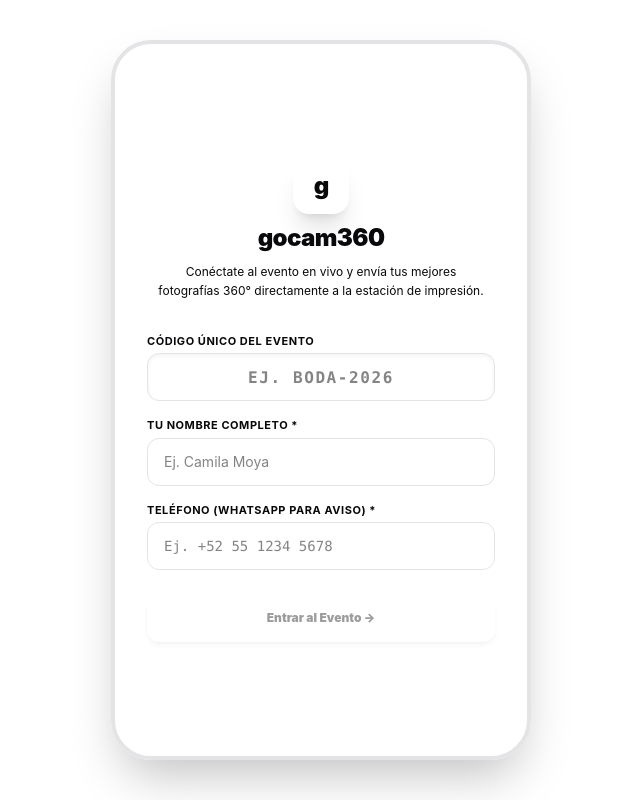
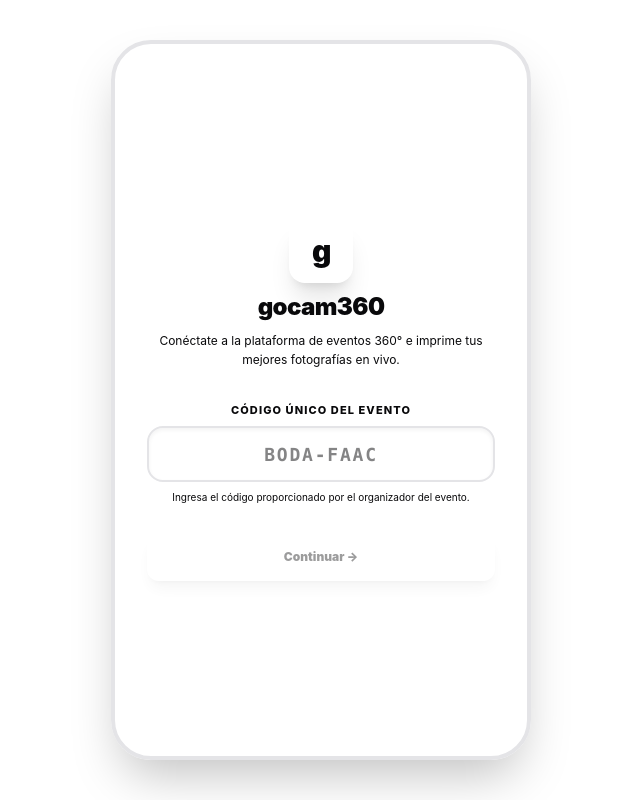
Before and after one commit to danielmoya98/gocam360-angular-app, an Angular app: page /guest/event-join in a window 1280 px wide. Shown: the whole page, without its empty margins (319-959 px from the left). Built offline with nearby package versions, Linux system fonts and the light colour scheme.

Commit message:
ui del invitado

```diff
--- a/src/app/pages/guest/guest-event-join.page.html
+++ b/src/app/pages/guest/guest-event-join.page.html
@@ -8,54 +8,148 @@
       <div class="w-16 h-1.5 bg-border rounded-full"></div>
     </div>
 
-    <!-- ==================== PASO 1: LOGIN / AUTOTYPE CÓDIGO ==================== -->
-    @if (currentStep() === 'LOGIN') {
-      <div class="flex-1 flex flex-col p-6 sm:p-8 pt-14 animate-in slide-in-from-right-4 duration-300">
+    <!-- ==================== PASO 1: CÓDIGO ÚNICO DE EVENTO ==================== -->
+    @if (currentStep() === 'STEP_1_CODE') {
+      <div class="flex-1 flex flex-col p-6 sm:p-8 pt-12 animate-in fade-in zoom-in-95 duration-300">
 
         <div class="flex-1 flex flex-col justify-center space-y-6">
 
           <!-- Brand Icon Header -->
           <div class="text-center space-y-2">
-            <div class="w-14 h-14 bg-foreground text-background font-black text-2xl rounded-2xl flex items-center justify-center mx-auto shadow-xl tracking-tighter">
+            <div class="w-16 h-16 bg-foreground text-background font-black text-3xl rounded-2xl flex items-center justify-center mx-auto shadow-xl tracking-tighter">
               g
             </div>
             <h1 class="text-2xl font-black tracking-tight text-foreground">gocam360</h1>
             <p class="text-xs text-muted-foreground leading-relaxed px-2">
-              Conéctate al evento en vivo y envía tus mejores fotografías 360° directamente a la estación de impresión.
+              Conéctate a la plataforma de eventos 360° e imprime tus mejores fotografías en vivo.
             </p>
           </div>
 
-          <!-- Formulario de Ingreso de Invitado -->
-          <form (submit)="onJoinSubmit(); $event.preventDefault()" class="space-y-4 pt-2">
+          <!-- Formulario de Código del Evento -->
+          <form (submit)="validateEventCode(); $event.preventDefault()" class="space-y-5 pt-2">
 
-            <!-- CÓDIGO DE ACCESO CÓN ANIMACIÓN AUTOTYPE -->
-            <div class="space-y-1">
-              <label class="text-[11px] font-bold text-foreground uppercase tracking-wider block">
-                Código Único del Evento
+            <div class="space-y-2">
+              <label class="text-[11px] font-extrabold text-foreground uppercase tracking-widest text-center block">
+                CÓDIGO ÚNICO DEL EVENTO
               </label>
+
               <div class="relative">
                 <input
                   type="text"
                   [value]="displayEventCode()"
                   (input)="onManualCodeInput($event)"
-                  placeholder="EJ. BODA-2026"
-                  class="w-full h-12 bg-muted/30 border border-border rounded-xl px-4 font-mono font-black text-foreground text-center uppercase tracking-widest text-base focus:outline-none focus:border-foreground transition-all shadow-inner"
+                  placeholder="BODA-FAAC"
+                  class="w-full h-14 bg-muted/30 border-2 border-border focus:border-foreground rounded-2xl px-4 font-mono font-black text-foreground text-center uppercase tracking-widest text-lg focus:outline-none transition-all shadow-inner"
                 />
                 @if (isAutoTyping()) {
-                  <span class="absolute right-3 top-3.5 flex h-2 w-2">
+                  <span class="absolute right-3.5 top-4.5 flex h-2.5 w-2.5">
                     <span class="animate-ping absolute inline-flex h-full w-full rounded-full bg-emerald-400 opacity-75"></span>
-                    <span class="relative inline-flex rounded-full h-2 w-2 bg-emerald-500"></span>
+                    <span class="relative inline-flex rounded-full h-2.5 w-2.5 bg-emerald-500"></span>
                   </span>
                 }
               </div>
+
               @if (isAutoTyping()) {
-                <p class="text-[10px] text-emerald-400 font-mono text-center animate-pulse">⚡ Código escaneado por QR autocompletado...</p>
+                <p class="text-[10px] text-emerald-400 font-mono text-center animate-pulse">⚡ Escaneado vía Código QR autocompletado...</p>
+              } @else {
+                <p class="text-[10px] text-muted-foreground text-center">Ingresa el código proporcionado por el organizador del evento.</p>
               }
             </div>
 
-            <!-- NOMBRE DEL INVITADO -->
+            <!-- Botón Validar Código -->
+            <div class="pt-2">
+              <button
+                type="submit"
+                [disabled]="!displayEventCode() || isValidatingCode()"
+                class="w-full h-12 rounded-xl bg-foreground text-background font-black text-xs shadow-lg hover:opacity-90 transition-all active:scale-[0.98] disabled:opacity-40 flex items-center justify-center gap-2 cursor-pointer"
+              >
+                @if (isValidatingCode()) {
+                  <app-icon name="refresh" class="w-4 h-4 animate-spin" />
+                  <span>Verificando Evento...</span>
+                } @else {
+                  <span>Continuar →</span>
+                }
+              </button>
+            </div>
+
+          </form>
+
+        </div>
+
+      </div>
+    }
+
+    <!-- ==================== PASO 2: REGISTRO DE INVITADO CON BRANDING DEL EVENTO ==================== -->
+    @else if (currentStep() === 'STEP_2_GUEST_INFO') {
+      <div class="flex-1 flex flex-col p-6 pt-10 animate-in fade-in slide-in-from-right duration-400">
+
+        <!-- Header con Portada, Logo & Descripción del Evento -->
+        <div class="relative rounded-3xl overflow-hidden shadow-xl mb-4 bg-gradient-to-br from-indigo-950 via-purple-950 to-slate-900 border border-border/60">
+          @if (eventData()?.coverImage) {
+            <img [src]="eventData()?.coverImage" [alt]="eventData()?.name" class="absolute inset-0 w-full h-full object-cover z-0" />
+            <div class="absolute inset-0 bg-gradient-to-t from-card via-card/85 to-black/40 z-0"></div>
+          } @else {
+            <div class="absolute inset-0 bg-gradient-to-tr from-indigo-900/90 via-purple-900/80 to-slate-900 z-0"></div>
+          }
+
+          <div class="relative z-10 p-5 pt-6 text-center space-y-2">
+            <!-- Logo del Evento u Organizador -->
+            <div class="w-16 h-16 rounded-2xl bg-white border border-white/20 p-1 shadow-2xl mx-auto flex items-center justify-center overflow-hidden">
+              @if (eventData()?.logoUrl) {
+                <img [src]="eventData()?.logoUrl" [alt]="eventData()?.name" class="max-w-full max-h-full object-contain" />
+              } @else {
+                <div class="w-full h-full bg-foreground text-background font-black text-xl flex items-center justify-center">
+                  {{ eventData()?.name?.substring(0, 1) || 'G' }}
+                </div>
+              }
+            </div>
+
+            <!-- Título del Evento -->
+            <h2 class="text-xl font-black text-foreground drop-shadow-sm leading-snug">
+              {{ eventData()?.name || 'Bienvenido al Evento' }}
+            </h2>
+
+            <!-- Descripción del Evento -->
+            @if (eventData()?.description) {
+              <p class="text-xs text-muted-foreground line-clamp-2 px-2 leading-relaxed">
+                {{ eventData()?.description }}
+              </p>
+            }
+
+            <!-- Anfitrión y Ubicación -->
+            <div class="flex items-center justify-center gap-2 pt-1">
+              @if (eventData()?.location) {
+                <span class="px-2 py-0.5 rounded-full bg-muted/60 text-muted-foreground text-[10px] font-bold">
+                  📍 {{ eventData()?.location }}
+                </span>
+              }
+              <span class="px-2 py-0.5 rounded-full bg-emerald-500/10 text-emerald-400 text-[10px] font-mono font-bold border border-emerald-500/20">
+                ● CÓDIGO: {{ displayEventCode() }}
+              </span>
+            </div>
+          </div>
+        </div>
+
+        <!-- Formulario de Registro de Invitado -->
+        <form (submit)="onGuestRegisterSubmit(); $event.preventDefault()" class="space-y-3.5 flex-1 flex flex-col justify-between">
+
+          <div class="space-y-3">
+            <div class="flex items-center justify-between">
+              <span class="text-[11px] font-extrabold text-foreground uppercase tracking-wider block">
+                COMPLETA TUS DATOS
+              </span>
+              <button
+                type="button"
+                (click)="currentStep.set('STEP_1_CODE')"
+                class="text-[10px] font-bold text-muted-foreground hover:text-foreground transition-colors cursor-pointer"
+              >
+                ← Cambiar Código
+              </button>
+            </div>
+
+            <!-- Tu Nombre Completo -->
             <div class="space-y-1">
-              <label class="text-[11px] font-bold text-foreground uppercase tracking-wider block">
+              <label class="text-[11px] font-bold text-muted-foreground block">
                 Tu Nombre Completo *
               </label>
               <input
@@ -63,30 +157,38 @@
                 [value]="guestName()"
                 (input)="guestName.set($any($event.target).value)"
                 placeholder="Ej. Camila Moya"
-                class="w-full h-12 bg-muted/30 border border-border rounded-xl px-4 text-sm text-foreground focus:outline-none focus:border-foreground transition-all placeholder:text-muted-foreground/60"
+                class="w-full h-11 bg-muted/30 border border-border rounded-xl px-3.5 text-xs text-foreground focus:outline-none focus:border-foreground transition-all placeholder:text-muted-foreground/60"
               />
             </div>
 
-            <!-- TELÉFONO DE WHATSAPP -->
+            <!-- Teléfono de WhatsApp con Prefijo de Bolivia +591 -->
             <div class="space-y-1">
-              <label class="text-[11px] font-bold text-foreground uppercase tracking-wider block">
+              <label class="text-[11px] font-bold text-muted-foreground block">
                 Teléfono (WhatsApp para Aviso) *
               </label>
+              <div class="flex items-center gap-1.5 border border-border rounded-xl bg-muted/30 overflow-hidden focus-within:border-foreground transition-all">
+                <span class="px-3 py-3 text-xs font-mono font-bold text-foreground bg-muted/60 border-r border-border/80 flex items-center gap-1 shrink-0">
+                  <span>🇧🇴</span>
+                  <span>+591</span>
+                </span>
                 <input
                   type="tel"
                   [value]="guestPhone()"
                   (input)="guestPhone.set($any($event.target).value)"
-                placeholder="Ej. +52 55 1234 5678"
-                class="w-full h-12 bg-muted/30 border border-border rounded-xl px-4 text-sm text-foreground focus:outline-none focus:border-foreground transition-all placeholder:text-muted-foreground/60 font-mono"
+                  placeholder="71234567"
+                  class="flex-1 h-11 bg-transparent px-3 text-xs text-foreground focus:outline-none font-mono placeholder:text-muted-foreground/50"
                 />
               </div>
+              <p class="text-[10px] text-muted-foreground">Te enviaremos una notificación cuando tus fotos impresas estén listas.</p>
+            </div>
+          </div>
 
-            <!-- BOTÓN SUBMIT -->
+          <!-- Botón Conectarse al Evento -->
           <div class="pt-2">
             <button
               type="submit"
-                [disabled]="!displayEventCode() || !guestName() || !guestPhone() || isSubmitting()"
-                class="w-full h-12 rounded-xl bg-foreground text-background font-black text-xs shadow-md hover:opacity-90 transition-all active:scale-[0.98] disabled:opacity-40 flex items-center justify-center gap-2 cursor-pointer"
+              [disabled]="!guestName() || !guestPhone() || isSubmitting()"
+              class="w-full h-12 rounded-xl bg-foreground text-background font-black text-xs shadow-lg hover:opacity-90 transition-all active:scale-[0.98] disabled:opacity-40 flex items-center justify-center gap-2 cursor-pointer"
             >
               @if (isSubmitting()) {
                 <app-icon name="refresh" class="w-4 h-4 animate-spin" />
@@ -98,8 +200,6 @@
           </div>
 
         </form>
-
-        </div>
 
       </div>
     }
--- a/src/app/pages/guest/guest-event-join.page.ts
+++ b/src/app/pages/guest/guest-event-join.page.ts
@@ -7,7 +7,7 @@
 import { GuestExperienceService } from './services/guest-experience.service';
 import { PublicEventDto, PublicFrameDto } from '../../shared/models/event.model';
 
-export type StepType = 'LOGIN' | 'LOADING_EVENT' | 'WELCOME' | 'FRAME' | 'SUCCESS';
+export type StepType = 'STEP_1_CODE' | 'STEP_2_GUEST_INFO' | 'LOADING_EVENT' | 'WELCOME' | 'FRAME' | 'SUCCESS';
 export type { PublicEventDto, PublicFrameDto };
 
 @Component({
@@ -22,13 +22,15 @@
   private readonly _guestService = inject(GuestExperienceService);
   private readonly _toast = inject(ToastService);
 
-  protected readonly currentStep = signal<StepType>('LOGIN');
+  protected readonly currentStep = signal<StepType>('STEP_1_CODE');
   protected readonly currentGuestId = signal<string | null>(null);
   protected readonly displayEventCode = signal('');
   protected readonly guestName = signal('');
   protected readonly guestPhone = signal('');
+  protected readonly phoneCountryCode = signal('+591');
 
   protected readonly isAutoTyping = signal(false);
+  protected readonly isValidatingCode = signal(false);
   protected readonly isSubmitting = signal(false);
   protected readonly isUploading = signal(false);
   protected readonly isCrmSubmitted = signal(false);
@@ -61,9 +63,11 @@
       if (i <= code.length) {
         this.displayEventCode.set(code.substring(0, i));
         i++;
-        this.autoTypeTimeout = setTimeout(typeNextChar, 120);
+        this.autoTypeTimeout = setTimeout(typeNextChar, 100);
       } else {
         this.isAutoTyping.set(false);
+        // Autovalidar código tras completar animación
+        this.validateEventCode();
       }
     };
     typeNextChar();
@@ -71,50 +75,76 @@
 
   onManualCodeInput(event: Event): void {
     const target = event.target as HTMLInputElement;
-    this.displayEventCode.set(target.value.toUpperCase());
+    this.displayEventCode.set(target.value.toUpperCase().trim());
   }
 
-  onJoinSubmit(): void {
-    const code = this.displayEventCode();
-    const name = this.guestName();
-    const phone = this.guestPhone();
-
-    if (!code || !name || !phone) {
-      this._toast.error('Campos incompletos', 'Ingresa el código del evento, tu nombre y teléfono');
+  // Paso 1: Validar Código de Evento
+  validateEventCode(): void {
+    const code = this.displayEventCode().trim();
+    if (!code) {
+      this._toast.error('Código requerido', 'Ingresa el código único del evento.');
       return;
     }
 
-    this.isSubmitting.set(true);
-    this.currentStep.set('LOADING_EVENT');
-
+    this.isValidatingCode.set(true);
     this._guestService.getPublicEvent(code).subscribe({
       next: (data) => {
+        this.isValidatingCode.set(false);
         this.eventData.set(data);
         if (data.frames?.length) {
           this.framesList.set(data.frames);
           this.selectedFrameId.set(data.frames[0].id);
         }
+        // Transición suave al Paso 2: Registro de Invitado
+        this.currentStep.set('STEP_2_GUEST_INFO');
+        this._toast.success('Evento Encontrado', `Bienvenido a "${data.name}"`);
+      },
+      error: (err) => {
+        this.isValidatingCode.set(false);
+        const msg = err?.error?.message || 'Código de evento no encontrado. Verifica el acceso.';
+        this._toast.error('Evento no encontrado', msg);
+      },
+    });
+  }
 
-        this._guestService.joinEvent({ eventCode: code, guestName: name, guestPhone: phone }).subscribe({
+  // Paso 2: Registro de Invitado (Nombre + Teléfono con +591)
+  onGuestRegisterSubmit(): void {
+    const code = this.displayEventCode().trim();
+    const name = this.guestName().trim();
+    let rawPhone = this.guestPhone().trim();
+
+    if (!name) {
+      this._toast.error('Nombre requerido', 'Por favor ingresa tu nombre completo.');
+      return;
+    }
+    if (!rawPhone) {
+      this._toast.error('Teléfono requerido', 'Ingresa tu número de WhatsApp para avisarte sobre tus fotos.');
+      return;
+    }
+
+    // Formatear teléfono con prefijo Bolivia +591 si no lo incluye
+    let fullPhone = rawPhone;
+    if (!rawPhone.startsWith('+')) {
+      const cleanDigits = rawPhone.replace(/\D/g, '');
+      fullPhone = `${this.phoneCountryCode()} ${cleanDigits}`;
+    }
+
+    this.isSubmitting.set(true);
+    const eventId = this.eventData()?.id;
+
+    this._guestService.joinEvent({ eventCode: code, guestName: name, guestPhone: fullPhone }).subscribe({
       next: (res) => {
         if (res?.guestId) {
-              this.currentGuestId.set(res.guestId); // 👈 Asignar ID dinámico real
+          this.currentGuestId.set(res.guestId);
         }
         this.isSubmitting.set(false);
+        // Transición fluida a la pantalla de bienvenida y captura de fotos
         this.currentStep.set('WELCOME');
-            this._toast.success('Conectado', `Bienvenido al evento ${data.name}`);
+        this._toast.success('Conectado', `¡Hola ${name}! Todo listo para tus fotos 360°.`);
       },
       error: (err) => {
         this.isSubmitting.set(false);
-            this.currentStep.set('LOGIN');
-            this._toast.error('Error al ingresar', err?.error?.message || 'No se pudo unir al evento');
-          },
-        });
-      },
-      error: () => {
-        this.isSubmitting.set(false);
-        this.currentStep.set('LOGIN');
-        this._toast.error('Evento no encontrado', 'Verifica el código ingresado.');
+        this._toast.error('Error de Conexión', err?.error?.message || 'No se pudo registrar al invitado');
       },
     });
   }
```
Also changed, not shown: src/app/shared/models/event.model.ts (+6 -2 lines). Lines whose indentation alone changed are shown as unchanged.
